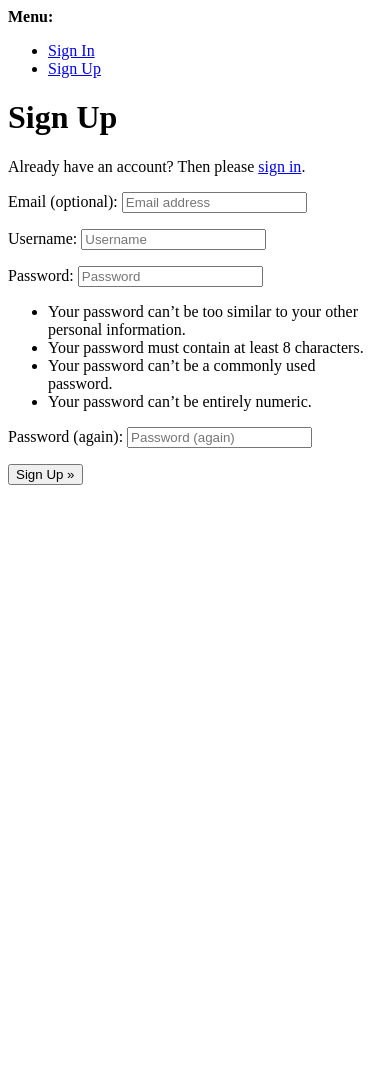
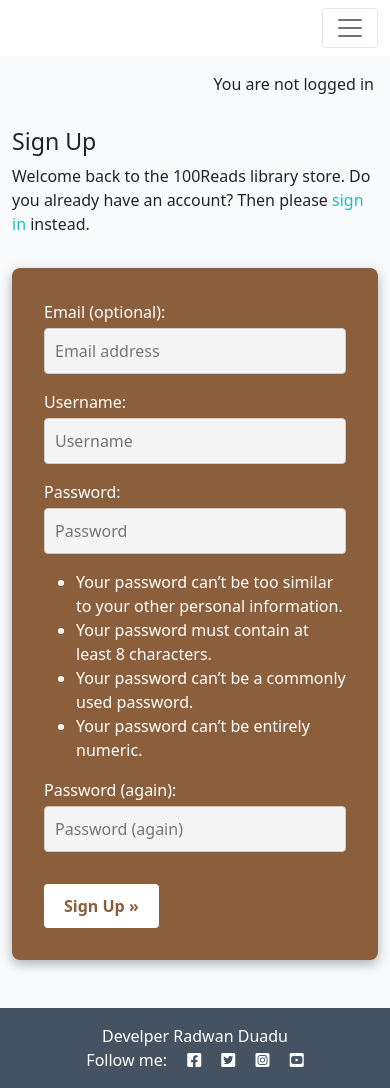
Before and after one commit to RadwanDuadu/100Reads, a Django app: page /accounts/signup/ in a window 390 px wide. Before the commit the page ends 485 px from the top, so only its background shows below. Run offline with Django 4.2, Linux system fonts and the light colour scheme.

Commit message:
Add signup and login pages

```diff
--- a/static/css/style.css
+++ b/static/css/style.css
@@ -236,3 +236,69 @@ hr {
     font-size: 1.1rem;
     color: #cccccc;
 }
+
+/* Shared form styles for login and signup */
+form.login,
+form.signup {
+    background-color: #8B5E3C; /* Rustic brown */
+    padding: 2rem;
+    border-radius: 8px;
+    color: #ffffff;
+    box-shadow: 0 4px 12px rgba(0, 0, 0, 0.3);
+}
+
+/* Input field styling for both forms */
+form.login input[type="text"],
+form.login input[type="password"],
+form.login input[type="email"],
+form.signup input[type="text"],
+form.signup input[type="password"],
+form.signup input[type="email"] {
+    background-color: #f5f5f5;
+    border: 1px solid #cccccc;
+    border-radius: 4px;
+    padding: 10px;
+    width: 100%;
+    font-size: 1rem;
+    color: #333333;
+    margin-top: 0.25rem;
+}
+
+/* Labels */
+form.login .form-label,
+form.signup .form-label {
+    font-weight: bold;
+    color: #ffffff;
+}
+
+/* Error styling */
+form.login .text-danger,
+form.signup .text-danger {
+    color: #ffb3b3;
+}
+
+/* Buttons (already styled using .btn-signup globally) */
+form.signup .btn-signup {
+    background-color: #ffffff;
+    color: #8B5E3C;
+    font-weight: bold;
+    border: none;
+    padding: 10px 20px;
+    margin-top: 1rem;
+    border-radius: 4px;
+}
+
+form.signup .btn-signup:hover {
+    background-color: #e6e6e6;
+    color: #8B5E3C;
+}
+
+/* Signup link styling (e.g., "sign in" link) */
+form.signup a.link {
+    color: #FFD580; /* Soft gold */
+}
+
+form.signup a.link:hover {
+    color: #ffffff;
+    text-decoration: underline;
+}
--- a/templates/account/signup.html
+++ b/templates/account/signup.html
@@ -1,21 +1,38 @@
-{% extends "account/base.html" %}
+{% extends "base.html" %}
 
 {% load i18n %}
 
-{% block head_title %}{% trans "Signup" %}{% endblock head_title %}
+{% block head_title %}{% trans "Signup" %}{% endblock %}
 
 {% block content %}
-<h1>{% trans "Sign Up" %}</h1>
+<div class="container">
+  <div class="row">
+    <div class="col-md-8 mt-3 offset-md-2">
+      <h3>{% trans "Sign Up" %}</h3>
 
-<p>{% blocktrans %}Already have an account? Then please <a href="{{ login_url }}">sign in</a>.{% endblocktrans %}</p>
+      <p>{% blocktrans %}
+        Welcome back to the 100Reads library store.
+        Do you already have an account? Then please
+        <a class="link" href="{{ login_url }}">sign in</a>
+        instead.
+      {% endblocktrans %}</p>
+    </div>
+  </div>
+  <div class="row">
+    <div class="col-md-8 mt-3 mb-5 offset-md-2">
+      <form class="signup" id="signup_form" method="post"
+        action="{% url 'account_signup' %}">
+        {% csrf_token %}
+        {{ form.as_p }}
+        {% if redirect_field_value %}
+        <input type="hidden" name="{{ redirect_field_name }}"
+          value="{{ redirect_field_value }}" />
+        {% endif %}
+        <button class="btn btn-signup right" type="submit">
+          {% trans "Sign Up" %} &raquo;</button>
+      </form>
+    </div>
+  </div>
+</div>
 
-<form class="signup" id="signup_form" method="post" action="{% url 'account_signup' %}">
-  {% csrf_token %}
-  {{ form.as_p }}
-  {% if redirect_field_value %}
-  <input type="hidden" name="{{ redirect_field_name }}" value="{{ redirect_field_value }}" />
-  {% endif %}
-  <button type="submit">{% trans "Sign Up" %} &raquo;</button>
-</form>
-
-{% endblock content %}
+{% endblock %}
```
Also changed, not shown: templates/account/login.html (+10 -2 lines).
